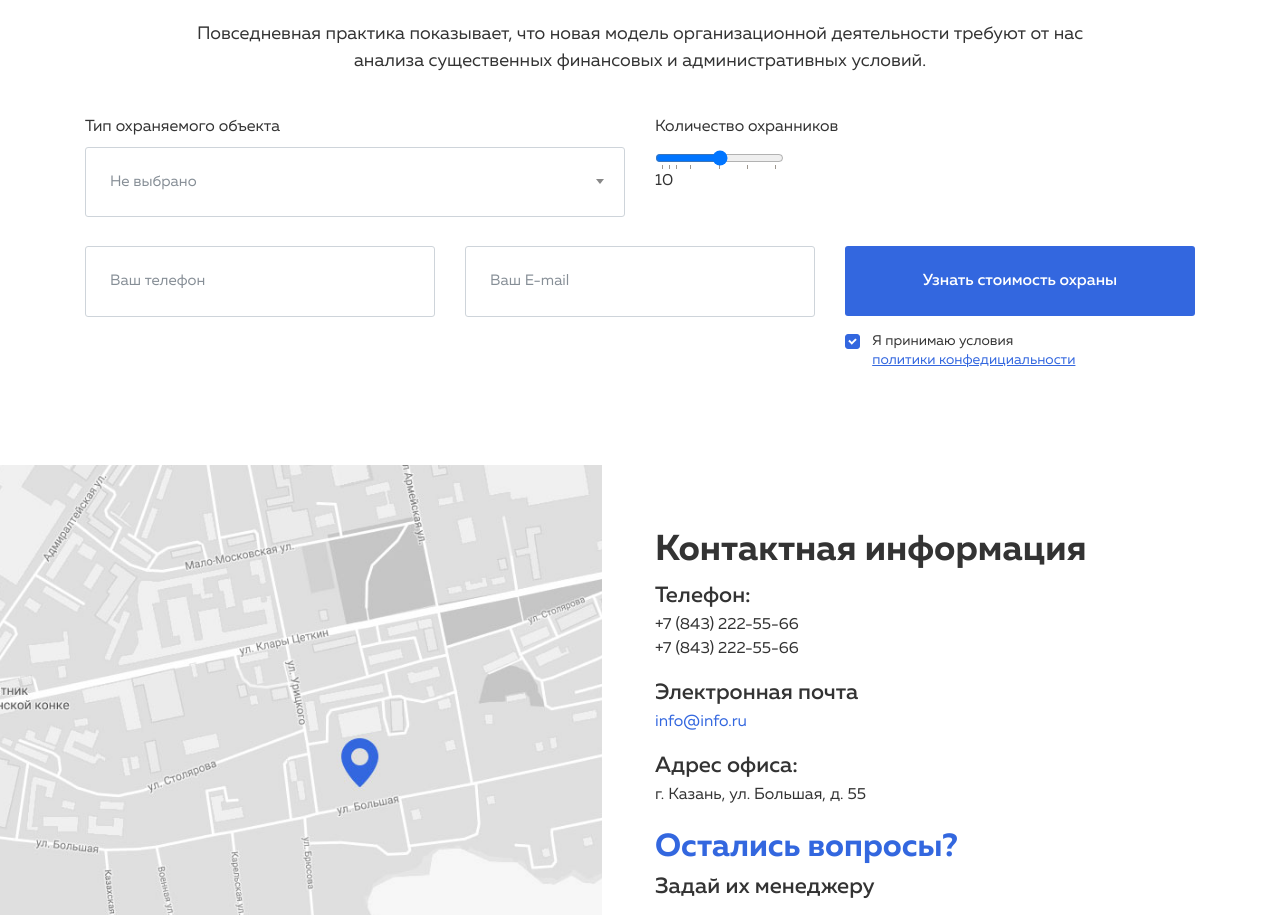
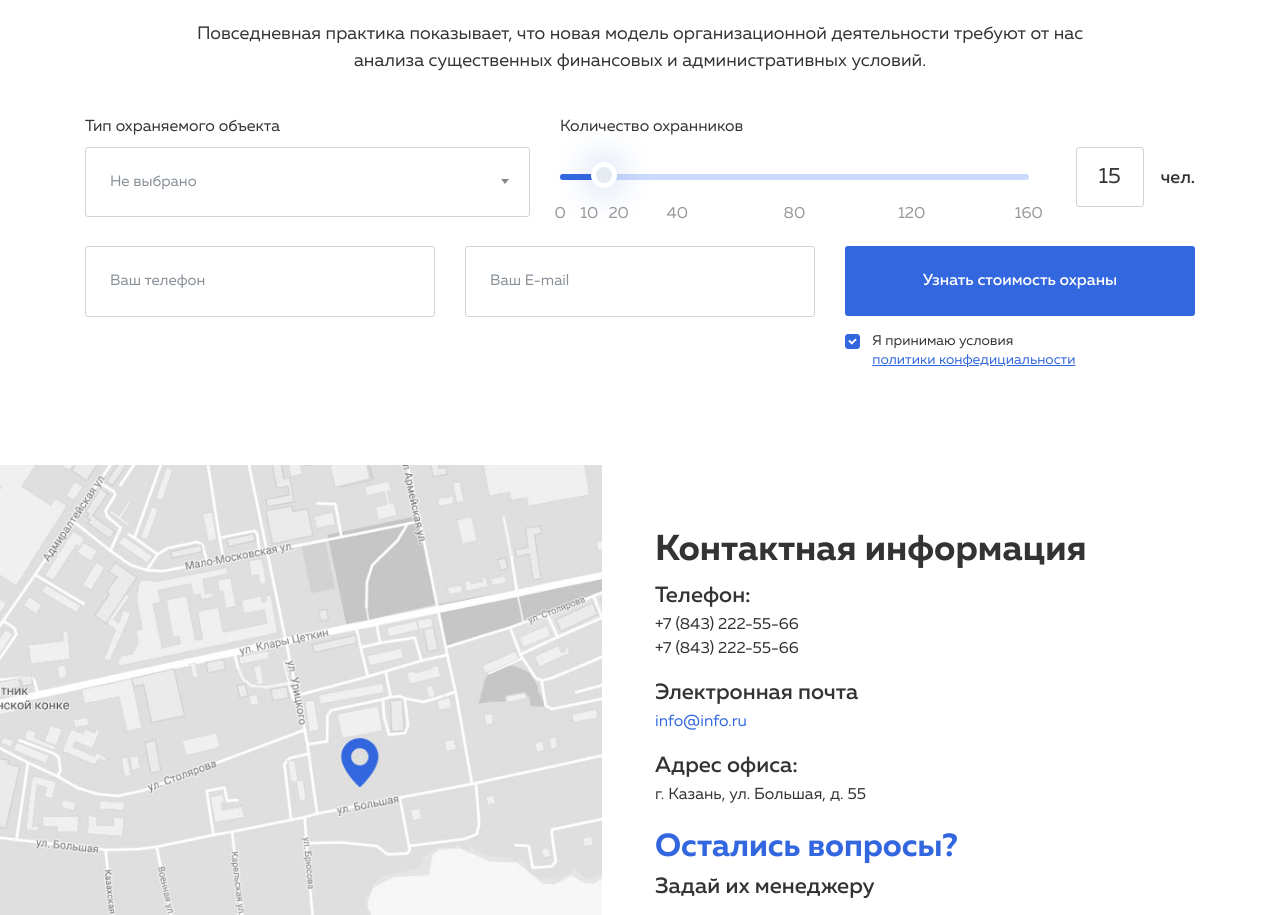
Before and after one commit to Kaytmazov/leader-kazan, a website: page index.html in a window 1280 px wide. Shown: the part 7238-8153 px from the top of the page. Drawn offline with nearby package versions, Linux system fonts and the light colour scheme; files that its build step writes are made by us from their sources; files whose address does not match are found by name.

Commit message:
Styling range input

```diff
--- a/index.html
+++ b/index.html
@@ -8,6 +8,8 @@
   <link rel="stylesheet" href="https://maxcdn.bootstrapcdn.com/bootstrap/4.0.0-beta.2/css/bootstrap.min.css" integrity="sha384-PsH8R72JQ3SOdhVi3uxftmaW6Vc51MKb0q5P2rRUpPvrszuE4W1povHYgTpBfshb" crossorigin="anonymous">
   <!-- Select2 -->
   <link rel="stylesheet" href="https://cdnjs.cloudflare.com/ajax/libs/select2/4.0.6-rc.0/css/select2.min.css">
+  <!-- noUiSlider -->
+  <link rel="stylesheet" href="libs/noUiSlider/nouislider.min.css">
   <!-- Styles -->
   <link rel="stylesheet" href="css/style.min.css">
 </head>
@@ -423,7 +425,7 @@
         </div>
         <form class="form">
           <div class="row mb-4">
-            <div class="form-group col-md-6">
+            <div class="form-group col-md-5">
               <label for="calcType">Тип охраняемого объекта</label>
               <select id="calcType" class="select2 form-control">
                 <option></option>
@@ -433,19 +435,16 @@
                 <option>Физическое лицо</option>
               </select>
             </div>
-            <div class="form-group col-md-6">
+            <div class="form-group col-md-7">
               <label for="calcQuantity">Количество охранников</label>
-              <input type="range" class="d-block" id="calcQuantity" list="list-numbers" max="160" autocomplete onchange="document.getElementById('rangeValue').innerHTML = this.value;">
-              <datalist id="list-numbers">
-                <option value="0" label="0">
-                <option value="10" label="10">
-                <option value="20" label="20">
-                <option value="40" label="40">
-                <option value="80" label="80">
-                <option value="120" label="120">
-                <option value="160" label="160">
-              </datalist>
-              <span id="rangeValue">10</span>
+              <div class="row align-items-center">
+                <div class="col-9">
+                  <div id="rangeQ"></div>
+                </div>
+                <div class="col-3 range-value">
+                  <input id="input-format" class="form-control"> чел.
+                </div>
+              </div>
             </div>
           </div>
           <div class="row">
@@ -455,7 +454,7 @@
             </div>
             <div class="form-group col-md-4">
               <label class="sr-only" for="calcEmail">Ваш E-mail</label>
-              <input type="text" class="form-control" id="calcEmail" placeholder="Ваш E-mail" required>
+              <input type="email" class="form-control" id="calcEmail" placeholder="Ваш E-mail" required>
             </div>
             <div class="form-group col-md-4">
               <button type="submit" class="btn btn-primary btn-block mb-3">Узнать стоимость охраны</button>
@@ -596,6 +595,8 @@
   <script src="https://maxcdn.bootstrapcdn.com/bootstrap/4.0.0-beta.2/js/bootstrap.min.js" integrity="sha384-alpBpkh1PFOepccYVYDB4do5UnbKysX5WZXm3XxPqe5iKTfUKjNkCk9SaVuEZflJ" crossorigin="anonymous"></script>
   <!-- Select2 -->
   <script src="https://cdnjs.cloudflare.com/ajax/libs/select2/4.0.6-rc.0/js/select2.min.js"></script>
+  <!-- noUiSlider -->
+  <script src="libs/noUiSlider/nouislider.min.js"></script>
   <!-- Script -->
   <script src="js/script.min.js"></script>
 </body>
--- a/js/script.js
+++ b/js/script.js
@@ -1,3 +1,4 @@
+// Открывать лицензии в модальном окне
 $('.modal-img').on('click', function(e) {
   e.preventDefault();
   $('.imagepreview').attr('src', $(this).find('img').attr('src'));
@@ -11,3 +12,39 @@ $(document).ready(function() {
       minimumResultsForSearch: Infinity
     });
 });
+
+// Ползунок
+var slider = document.getElementById('rangeQ');
+
+noUiSlider.create(slider, {
+  start: [ 15 ],
+  step: 1,
+  connect: [true, false],
+  range: {
+    'min': 0,
+    'max': 160
+  },
+  pips: {
+    mode: 'values',
+    values: [0, 10, 20, 40, 80, 120, 160],
+    density: 9999
+  },
+  format: {
+    to: function ( value ) {
+      return value;
+    },
+    from: function ( value ) {
+      return value.replace();
+    }
+  }
+});
+
+var inputFormat = document.getElementById('input-format');
+
+slider.noUiSlider.on('update', function( values, handle ) {
+  inputFormat.value = values[handle];
+});
+
+inputFormat.addEventListener('change', function(){
+  slider.noUiSlider.set(this.value);
+});
--- a/sass/style.scss
+++ b/sass/style.scss
@@ -738,6 +738,68 @@ select.form-control:not([size]):not([multiple]) {
   }
 }
 
+/* ====================== Calculate ====================== */
+.noUi {
+  &-target {
+    background-color: #cbdafc;
+    border: none;
+    box-shadow: none;
+  }
+
+  &-horizontal {
+    height: 6px;
+
+    .noUi-handle {
+      top: -12px;
+      left: -13px;
+      width: 26px;
+      height: 26px;
+    }
+  }
+
+  &-connect {
+    background: $primary-color;
+    box-shadow: none;
+  }
+
+  &-handle {
+    background: #e7ecf2;
+    border: 5px solid #fff;
+    border-radius: 50%;
+    box-shadow: 0 0 30px 10px rgba(38, 84, 190, .14);
+
+    &:focus, &:hover {
+      cursor: pointer;
+      outline: none;
+      box-shadow: 0 0 20px 5px rgba(38, 84, 190, .3);
+    }
+
+    &::before, &::after {
+      display: none;
+    }
+  }
+
+  &-marker {
+    display: none;
+  }
+}
+
+.range-value {
+  font-size: 1.125rem;
+  font-weight: 500;
+  text-align: right;
+
+  .form-control {
+    display: inline-block;
+    width: 50%;
+    margin-right: .8rem;
+    padding: .8rem;
+    font-size: 1.375rem;
+    text-align: center;
+  }
+}
+
+
 /* ====================== Contacts ====================== */
 .contacts {
   position: relative;
```
Also changed, not shown: libs/noUiSlider/nouislider.min.css (added), libs/noUiSlider/nouislider.min.js (added).
